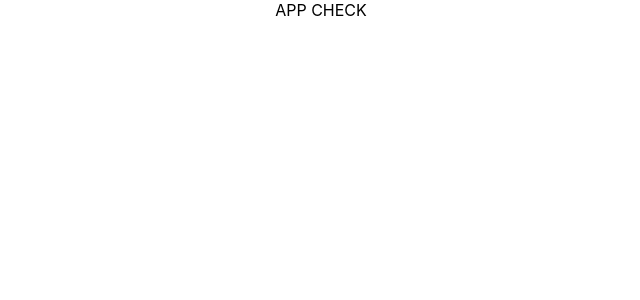
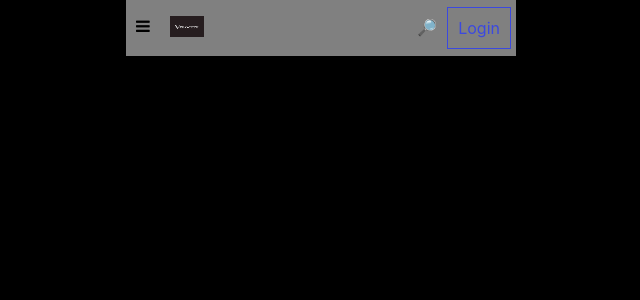
Before and after one commit to sivanxpeer/velocityCrawler, a React (Create React App) app in the folder frontend/: page / in a window 1280 px wide. Shown: the top 300 px of the page, without its empty margins (319-959 px from the left). Built offline with nearby package versions, Linux system fonts and the light colour scheme.

Commit message:
SC-33 navbar basic design

```diff
--- a/frontend/package.json
+++ b/frontend/package.json
@@ -12,6 +12,7 @@
     "@types/react-dom": "^17.0.13",
     "react": "^17.0.2",
     "react-dom": "^17.0.2",
+    "react-router": "^6.2.2",
     "react-scripts": "5.0.0",
     "typescript": "^4.6.2",
     "web-vitals": "^2.1.4"
--- a/frontend/public/index.html
+++ b/frontend/public/index.html
@@ -2,6 +2,10 @@
 <html lang="en">
   <head>
     <meta charset="utf-8" />
+    <link rel="stylesheet" href="https://cdnjs.cloudflare.com/ajax/libs/font-awesome/4.7.0/css/font-awesome.min.css" />
+    <!-- <link rel="stylesheet" href="path/to/font-awesome/css/font-awesome.min.css"> -->
+    <link href="https://kit.fontawesome.com/4acebbac85.js" crossorigin="anonymous"></link>
+
     <link rel="icon" href="%PUBLIC_URL%/favicon.ico" />
     <meta name="viewport" content="width=device-width, initial-scale=1" />
     <meta name="theme-color" content="#000000" />
--- a/frontend/src/App.css
+++ b/frontend/src/App.css
@@ -4,5 +4,9 @@
   box-sizing:0;
 }
 .App {
+  display: flex;
   text-align: center;
+  justify-content: center;
+  height: 100vh;
+  background-color: black;
 }
--- a/frontend/src/App.tsx
+++ b/frontend/src/App.tsx
@@ -1,11 +1,12 @@
 import React from 'react';
 import logo from './logo.svg';
 import './App.css';
+import Navbar from './components/navbar/Navbar';
 
 function App() {
   return (
     <div className="App">
-     APP CHECK
+     <Navbar></Navbar>
     </div>
   );
 }
--- a/frontend/src/components/navbar/Navbar.css
+++ b/frontend/src/components/navbar/Navbar.css
@@ -0,0 +1,36 @@
+
+
+.navbar{
+    width:390px;
+    height: 56px;
+    background: grey;
+    display: flex;
+    justify-content: space-between;
+    align-items: center;
+}
+
+.navbar-left{
+    display:flex;
+}
+
+.navbar-right{
+    display:flex;
+}
+
+.logo{
+    width: 34px;
+    height:21px;
+}
+
+.navbar-item{
+    width: 100%;
+    height: 100%;
+    list-style: none;
+    padding: 10px;
+}
+
+.login{
+    color:#3B49DF;
+    border: 1px solid #3B49DF;
+    margin-right: 5px;
+}
--- a/frontend/src/components/navbar/Navbar.tsx
+++ b/frontend/src/components/navbar/Navbar.tsx
@@ -1 +1,32 @@
-import react from 'react';
+import React, { FC, useState } from "react";
+import "./Navbar.css";
+
+import imgLogo from "../../assets/images/Velocity.png";
+
+const Navbar: FC = () => {
+  const [isClicked, setIsClicked] = useState(false);
+
+  return (
+    <>
+      <ul className="navbar">
+        <div className="navbar-left">
+          <li className="navbar-item">
+            <i className={isClicked ? "X" : "fa fa-bars"}></i>
+          </li>
+          <li className="navbar-item">
+            <img className="logo" src={imgLogo} />
+          </li>
+        </div>
+        <div className="navbar-right">
+          <li className="navbar-item">
+            {/* <i className="fa-solid fa-magnifying-glass"></i> */}
+            🔎
+          </li>
+          <li className="navbar-item login">Login</li>
+        </div>
+      </ul>
+    </>
+  );
+};
+
+export default Navbar;
```
Also changed, not shown: frontend/src/assets/images/Velocity.png (added), 1 other file (tests, documents, lock files or other folders).
